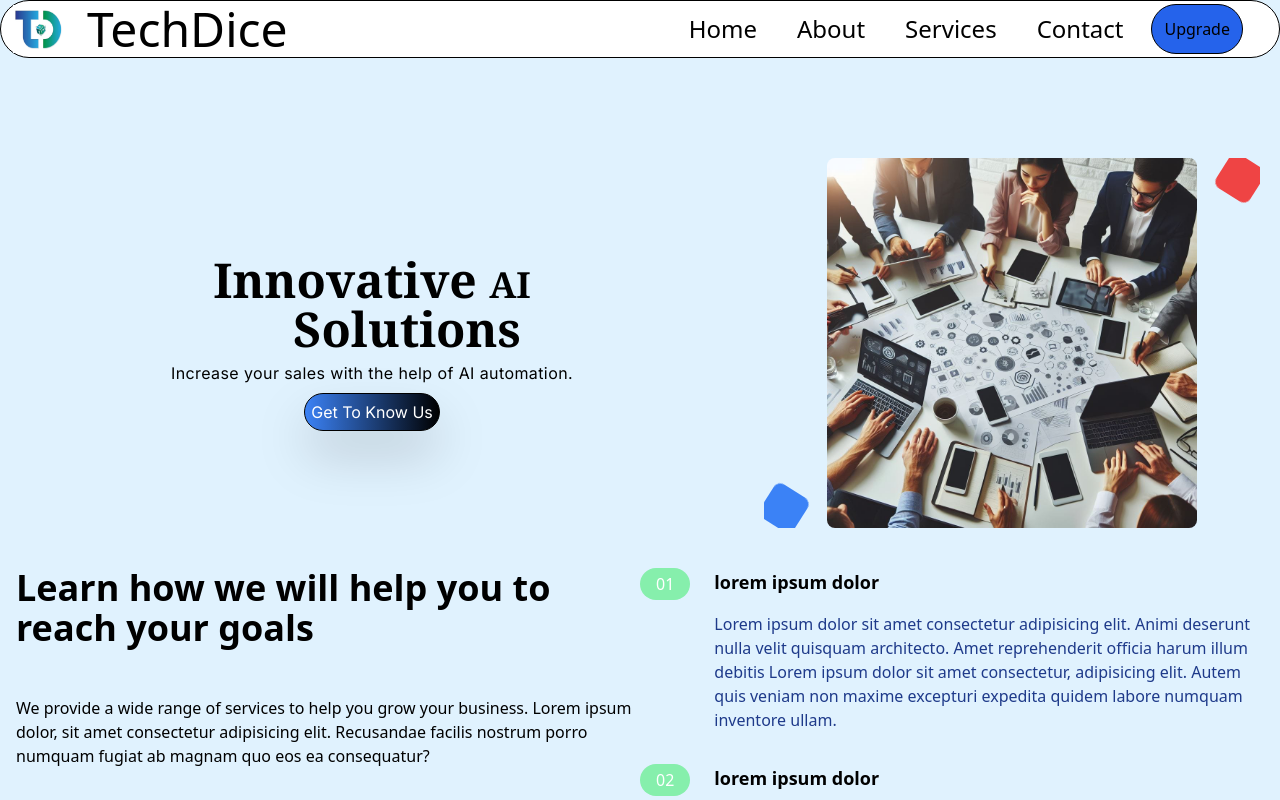
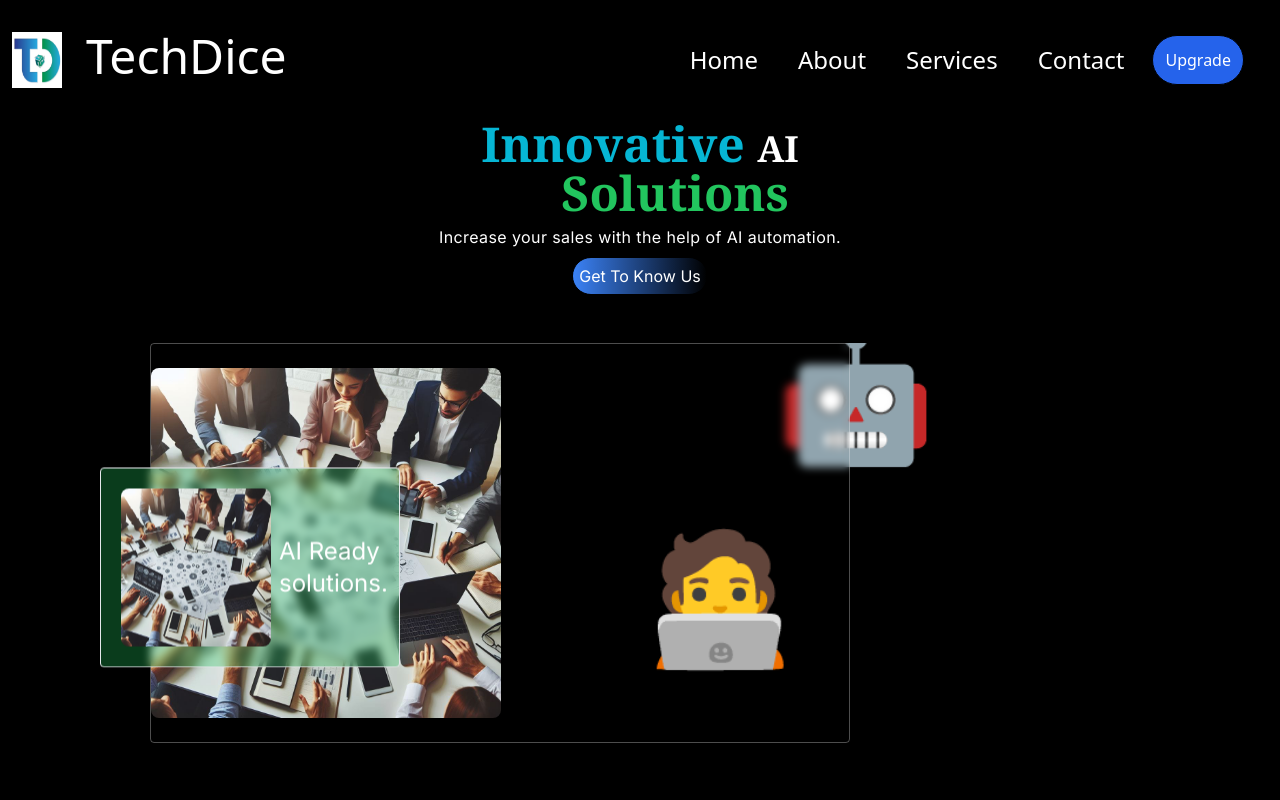
Before and after one commit to ananyajain10/agencyPage, a Next.js app: page / in a window 1280 px wide. Shown: the top 800 px of the page. Built offline with nearby package versions, Linux system fonts and the light colour scheme.

Commit message:
bounceAnimation

```diff
--- a/src/app/components/About.tsx
+++ b/src/app/components/About.tsx
@@ -27,8 +27,8 @@ const About = () => {
     },
   ];
   return (
-    <section id="features">
-      <div className=" font-sans container flex flex-col px-4 mx-auto mt-5 space-y-12 md:space-y-0 md:flex-row">
+    <section id="features" className="mt-20 w-screen px-5">
+      <div className=" font-sans container flex flex-col px-4 mx-auto  space-y-12 md:space-y-0 md:flex-row">
         <div className="flex flex-col space-y-12 md:w-1/2">
           <motion.h2
            initial={{ opacity: 0 }}
--- a/src/app/components/Hero.tsx
+++ b/src/app/components/Hero.tsx
@@ -3,6 +3,7 @@ import React from 'react'
 import Image from 'next/image'
 import homebg from '@/assets/hero.jpg'
 import {motion } from 'framer-motion'
+
 
 
 
@@ -19,16 +20,17 @@ const Hero = () => {
   }
 
   return (
-    <div className='md:flex md:flex-row mt-20 overflow-hidden'>
+    <div className='flex flex-col justify-items-center	 mt-20  pt-10 overflow-hidden'>
 
     {/* left section */}
-    <div className='flex flex-col  justify-center  items-center md:text-left md:w-3/5  '>
+
+    <div className='flex flex-col   justify-center  items-center  '>
         <motion.h1
         variants = {fadeTitleVariants}
         initial={{opacity:0, x: -100}}
         animate={{opacity:1, x:0}}
         transition={{duration: 1.5, ease:"easeOut", delay: 0.1}}
-        className='text-5xl font-serif font-semibold text-black'>Innovative <span className='text-4xl z-50 bg-pink rounded font-bold'>AI</span> <br /> <p className='indent-20'> Solutions </p></motion.h1>
+        className='text-5xl font-serif font-semibold text-cyan-500	'>Innovative <span className='text-4xl z-50 rounded font-bold text-white'>AI</span> <br /> <p className='indent-20 text-green-500'> Solutions </p></motion.h1>
         <motion.span
         variants = {fadeTitleVariants}
         initial={{opacity:0, x: -100}}
@@ -40,29 +42,43 @@ const Hero = () => {
         initial={{opacity:0, x: -100}}
         animate={{opacity:1, x:0}}
         transition={{duration: 1.5, ease:"easeOut", delay: 0.9}}
-        className='rounded-full transition ease-in-out delay-150 text-white border border-black hover:-translate-y-1 hover:scale-110  duration-300 bg-gradient-to-r from-blue-500 to-black w-fit p-1.5 flex md:items-center drop-shadow-2xl'>Get To Know Us</motion.button>
+        className='rounded-full transition ease-in-out delay-150 text-white border border-black hover:-translate-y-1 hover:scale-110  duration-300 bg-gradient-to-r from-blue-500 to-black w-fit p-1.5 flex md:items-center drop-shadow-2xl'>
+          Get To Know Us</motion.button>
     </div>
 
  <br /><br />
 
-    <motion.div
-    variants = {fadeTitleVariants}
-    initial={{opacity:0, x: -100}}
-    animate={{opacity:1, x:0}}
-    transition={{duration: 1.5, ease:"easeOut", delay: 0.5}}
-    className='relative md:w-2/5 flex m-5 place-content-center	overflow-hidden'>
+ <motion.div
+    variants={fadeTitleVariants}
+    initial={{ opacity: 0, x: -100 }}
+    animate={{ opacity: 1, x: 0 }}
+    transition={{ duration: 1.5, ease: "easeOut", delay: 0.5 }}
+    className='relative w-[300px] lg:w-[1000px] md:w-[750px] sm-[620px] flex justify-center overflow-hidden'>
 
-<Image src={homebg} alt="homebg" className='rounded-lg z-10' width={370} height={370} />
-  {/* Box at top right */}
-     <div className="absolute top-0 right-0 bg-red-500 w-10 h-10 rounded-lg z-0  animate-spin"></div>
+    {/* Box at top right */}
+    <div className="absolute flex items-center text-3xl md:text-9xl top-[7px] right-[5vw] w-20 h-20 md:w-40 md:h-40 rounded-lg z-1  animate-bounce" style={{ animationDuration: '5s' }}>
+        🤖
+    </div>
 
-{/* Box at bottom left */}
-<div className="absolute bottom-0 left-0 bg-blue-500 w-10 h-10 rounded-lg z-0 animate-spin"></div>
+    <div className='relative flex items-center rounded backdrop-blur-sm bg-transparent-300/30
+                    w-[300px] h-[150px] md:w-[700px] md:h-[400px] border border-white/30'>
 
-    </motion.div>
+        <Image src={homebg} alt="homebg" className='rounded-lg flex items-center z-20 ' width={350} height={200} />
+    </div>
 
+    {/* Box at bottom left */}
+    <div className="absolute bottom-[5px] right-[50px] md:bottom-[30px] md:right-[200px] flex items-center justify-center text-3xl w-20 h-20 md:text-9xl md:w-40 md:h-40 rounded-lg z-200 animate-bounce" style={{ animationDuration: '5s' }}>
+        🧑‍💻
+    </div>
 
-</div>
+    {/* Right div  */}
+    <div className='absolute p-5 rounded border border-green  flex  md:bottom-[30px] left-[50px] w-[150px] h-[100px] md:left-[100px] md:h-[200px] md:w-[300px] backdrop-blur-sm bg-green-500/30 animate-bounce' style={{ animationDuration: '5s' }}>
+        <Image src={homebg} alt="homebg" className='rounded-lg items-center z-20 md:mr-2' width={150} height={150} />
+        <p className='md:text-2xl text-2xs flex items-center '> AI Ready solutions.</p>
+    </div>
+</motion.div>
+    </div>
+
 
   )
 }
--- a/src/app/components/Navbar.tsx
+++ b/src/app/components/Navbar.tsx
@@ -6,7 +6,6 @@ import { IoClose } from "react-icons/io5";
 import clsx from "clsx";
 import Link from 'next/link';
 import Image from 'next/image';
-import { useAutoAnimate } from '@formkit/auto-animate/react'
 import logo from '@/assets/logo2.png'
 import { motion } from 'framer-motion'
 
@@ -41,10 +40,10 @@ const Navbar = () => {
         <motion.nav
         initial={{ opacity: 0 }}
         whileInView={{ opacity: 1 }}
-      className=' font-sans relative container mx-auto bg-white rounded-full border border-black'>
+      className=' font-sans  fixed top-0 py-8 backdrop-blur-sm bg-black '>
           {/* logo  */}
 
-        <section className='flex items-center  justify-between mx-auto'>
+        <section className='flex top-0 w-screen   justify-between '>
 
         <MdMenu className= "text-3xl cursor-pointer lg:hidden" onClick = {() => (setMenu(true), console.log(menu))}/>
         <div className='flex px-3'>
@@ -67,13 +66,13 @@ const Navbar = () => {
 
         </section>
         {/* menu */}
-        <section className={clsx('fixed w-full text-white h-full lg:hidden bg-black/80 backdrop-blur-sm top-0 right-0 transition-all duration-300 ease-in-out z-40 transform',
+        <section className={clsx('fixed w-full text-white h-full lg:hidden top-0 right-0 transition-all duration-300 ease-in-out z-40 transform',
         menu ? "-translate-x-0" : "-translate-x-full")}>
-        <section  className='absolute  p-8 gap-8 z-50 w-56 h-screen flex flex-col top-0 left-0 '>
+        <section  className='absolute z-400 bg-gradient-to-r  from-blue-500 to-green-500  p-8 gap-8  w-56 h-screen flex flex-col top-0 left-0 '>
             <IoClose className='text-3xl cursor-pointer' onClick={() => setMenu(false)}/>
 
             {navLinks.map((d,i)=> {
-                return  <Link key={i} href={d.link} className='text-2xl font-bold hover:bg-slate-400 rounded w-fit p-4'>{d.title}</Link>
+                return  <Link key={i} href={d.link} className='text-2xl font-bold hover:bg-black rounded transition-all duration-75 w-fit p-4'>{d.title}</Link>
             })}
 
 
--- a/src/app/page.tsx
+++ b/src/app/page.tsx
@@ -6,8 +6,8 @@ import Footer from "./components/Footer";
 import Testimonial from "./components/Testimonial";
 export default function Home() {
   return (
-    <div className=" bg-sky-100 w-screen">
-      <main className="w-screen">
+    <div className=" bg-black text-white w-screen">
+      <main className="">
       <Navbar/>
       <Hero/>
       <About/>
```
